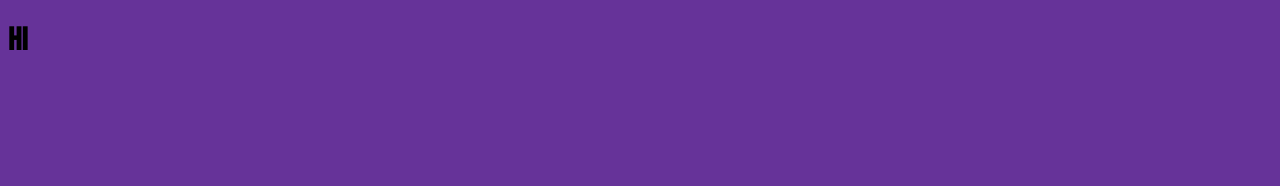
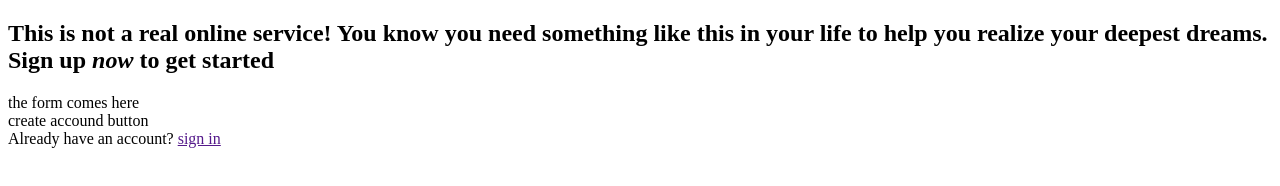
Before and after one commit to Yustikk/SignUpForm, a plain HTML site: page index.html in a window 1280 px wide. Drawn offline with Linux system fonts and the light colour scheme.

Commit message:
added font "Archivo Narrow"
added basic html structure

```diff
--- a/index.html
+++ b/index.html
@@ -12,6 +12,21 @@
 
 </head>
 <body>
-    <h1>hi</h1>
+    <div class="image">
+        <div class="logoContainer"></div>
+        <div class="content">
+            <div>
+                <h2>This is not a real online service! You know you need something like this in your life to help you realize your deepest dreams. Sign up <em>now</em> to get started</h2>
+            </div>
+            <div>
+                the form comes here
+                <form action=""></form>
+            </div>
+            <div>
+                create accound button
+            </div>
+            <div>Already have an account? <a href="">sign in</a></div>
+        </div>
+    </div>
 </body>
 </html>
--- a/style.css
+++ b/style.css
@@ -1,6 +1,3 @@
+@import url('https://fonts.googleapis.com/css2?family=Archivo+Narrow:ital,wght@0,400..700;1,400..700&display=swap');
 
-
-body{background-color: rebeccapurple;}
-h1{
-    font-family: "Bebas Neue";
-}
+/*    font i will be using:   "Bebas Neue"  ,  "Archivo Narrow"   */
```
